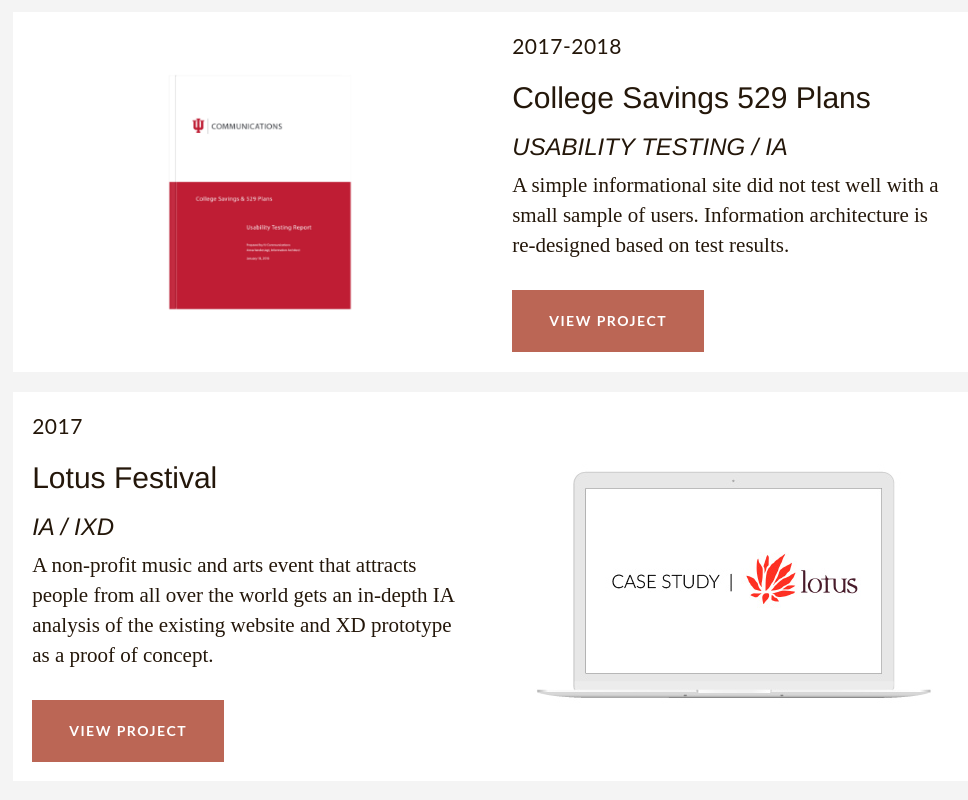
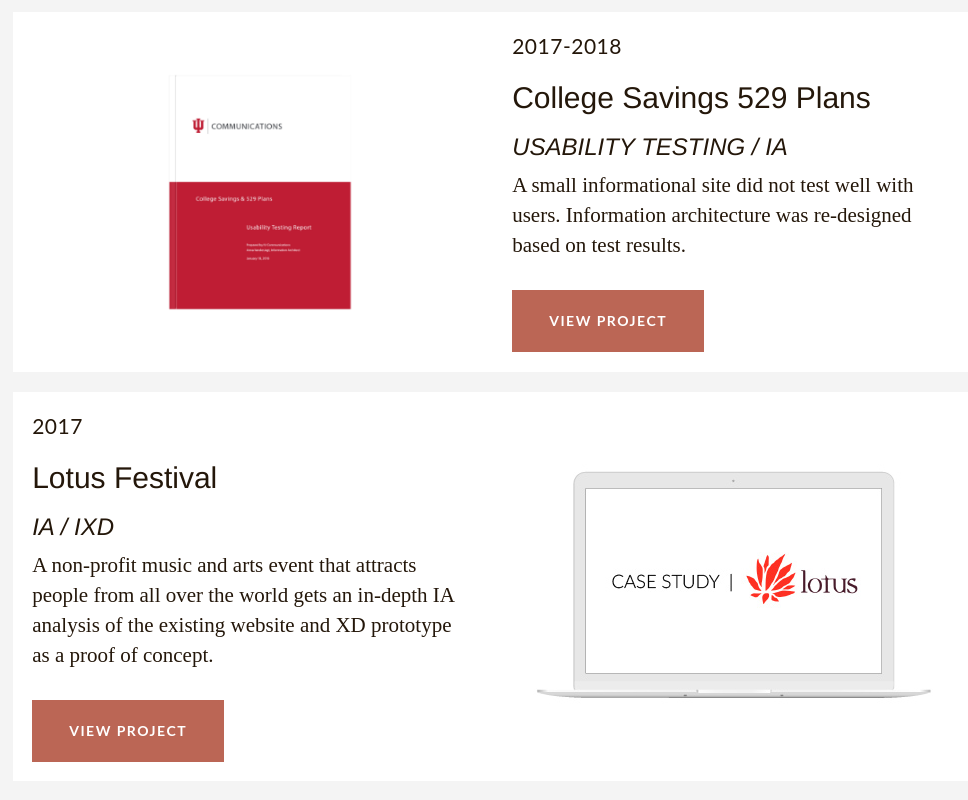
Before and after one commit to justinkahrs/portfolio-react, a React (Create React App) app: page / in a window 1280 px wide. Shown: the part 2350-3150 px from the top of the page, without its empty margins (147-1115 px from the left). Built offline with nearby package versions, Linux system fonts and the light colour scheme; what webfontloader would draw is missing.

Commit message:
college 529 blurb copy

```diff
--- a/src/projects/College529/index.js
+++ b/src/projects/College529/index.js
@@ -10,7 +10,7 @@ export default {
   hero,
   thumbnail,
   subTitle: 'USABILITY TESTING / IA',
-  blurb: `A simple informational site did not test well with a small sample of users. Information architecture is re-designed based on test results.`,
+  blurb: `A small informational site did not test well with users. Information architecture was re-designed based on test results.`,
   taskPic,
   taskPic2,
   sitemap,
```
